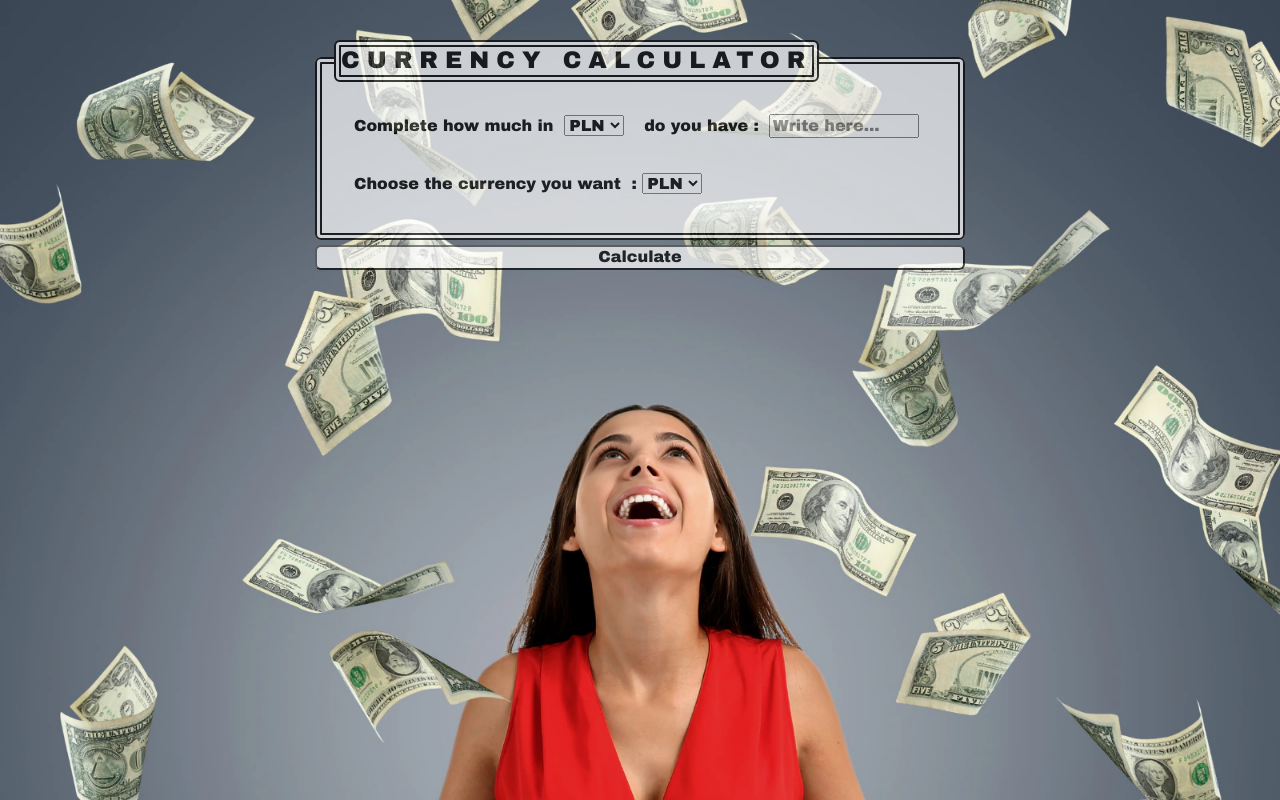
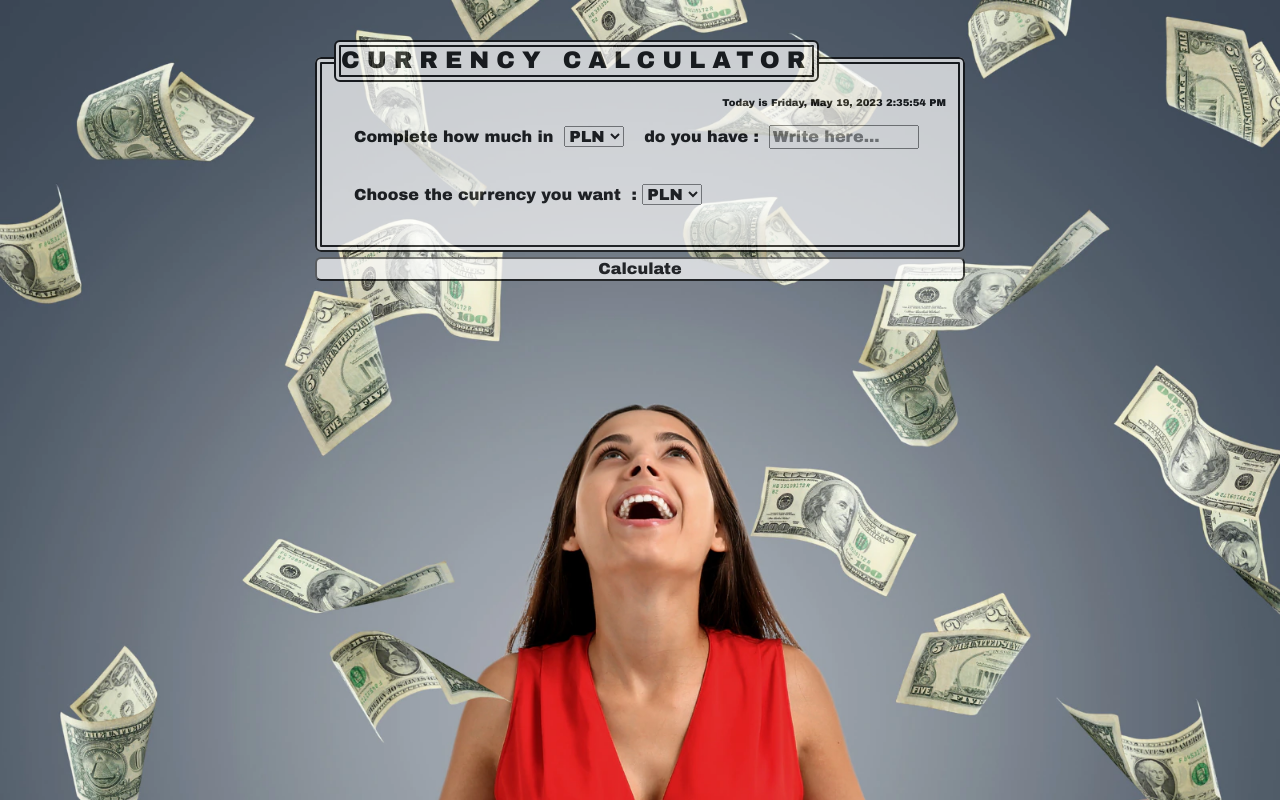
Before and after one commit to WoytekMig/currency-converter-with-react, a React (Create React App) app: page / in a window 1280 px wide. Built offline with nearby package versions, Linux system fonts and the light colour scheme.

Commit message:
added date and hour to the Form

```diff
--- /dev/null
+++ b/src/Form/Date/index.css
@@ -0,0 +1,5 @@
+.form__date {
+    display: block;
+    font-size: x-small;
+    text-align: right;
+}
--- /dev/null
+++ b/src/Form/Date/index.js
@@ -0,0 +1,30 @@
+import React, { useEffect, useState } from "react";
+import './index.css';
+
+const DateAndHour = () => {
+    const [currentDate, setCurrentDate] = useState(new Date());
+
+    useEffect(() => {
+        const timer = setInterval(() => {
+            setCurrentDate(new Date());
+        }, 1000);
+
+        return () => {
+            clearInterval(timer);
+        };
+    }, []);
+
+    return (
+        <span className="form__date">
+            Today is {currentDate.toLocaleDateString("en", {
+                weekday: "long",
+                day: "numeric",
+                month: "long",
+                year: "numeric"
+            })}&nbsp;
+            {currentDate.toLocaleTimeString()}
+        </span>
+    );
+};
+
+export default DateAndHour;
--- a/src/Form/index.css
+++ b/src/Form/index.css
@@ -53,3 +53,9 @@
 .form__button:active {
     background-color: hsl(48, 51%, 89%);
 }
+
+.form__date {
+    display: block;
+    font-size: x-small;
+    text-align: right;
+}
--- a/src/Form/index.js
+++ b/src/Form/index.js
@@ -1,6 +1,7 @@
 import React, { useState } from "react";
 import Span from "./Span";
 import Result from "./Result";
+import DateAndHour from "./Date";
 import { currencies } from "./currencies";
 import "./index.css";
 
@@ -40,6 +41,7 @@ const Form = () => {
                     Currency calculator
                 </legend>
                 <label>
+                    <DateAndHour />
                     <Span text="Complete how much in  &nbsp;" />
                     <select
                         value={currencyHeld}
```
Also changed, not shown: src/Form/Span/index.css (line endings or trailing spaces).
